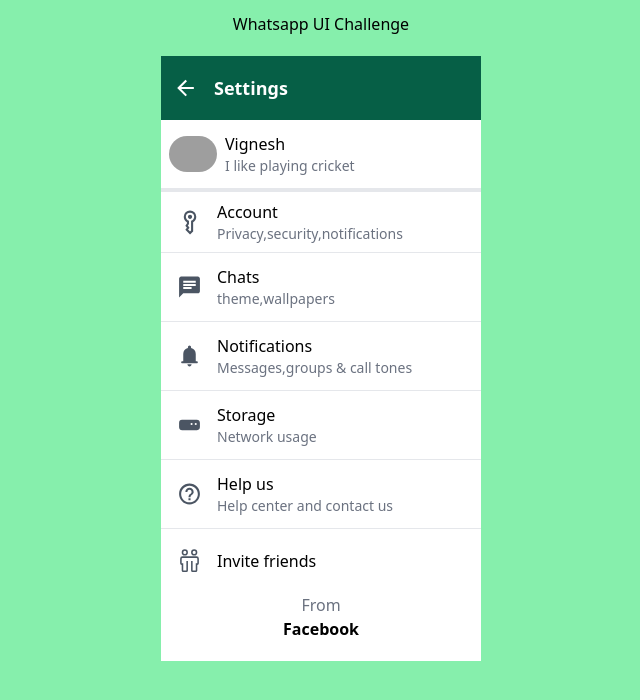
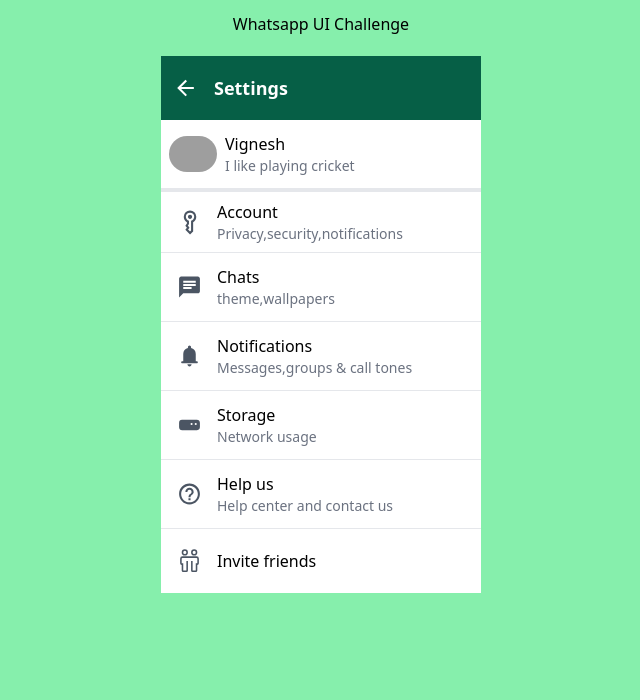
Before and after one commit to san1234100/Whatsapp-ui-tailwind, a website: page setting.html in a window 1280 px wide. Shown: the whole page, without its empty margins (319-959 px from the left). Drawn offline with Linux system fonts and the light colour scheme; grey boxes are pictures that could not be loaded.

Commit message:
setting.html

```diff
--- a/setting.html
+++ b/setting.html
@@ -100,10 +100,6 @@
          <div class="flex-1 ml-2">
            <h4>Invite friends</h4>
          </div>
-       </div>
-       <h4 class="text-center text-gray-500">From</h4>
-       <h4 class="text-center font-bold pb-5">Facebook</h4>
-      </div>
     </section>
   </body>
 </html>
```
